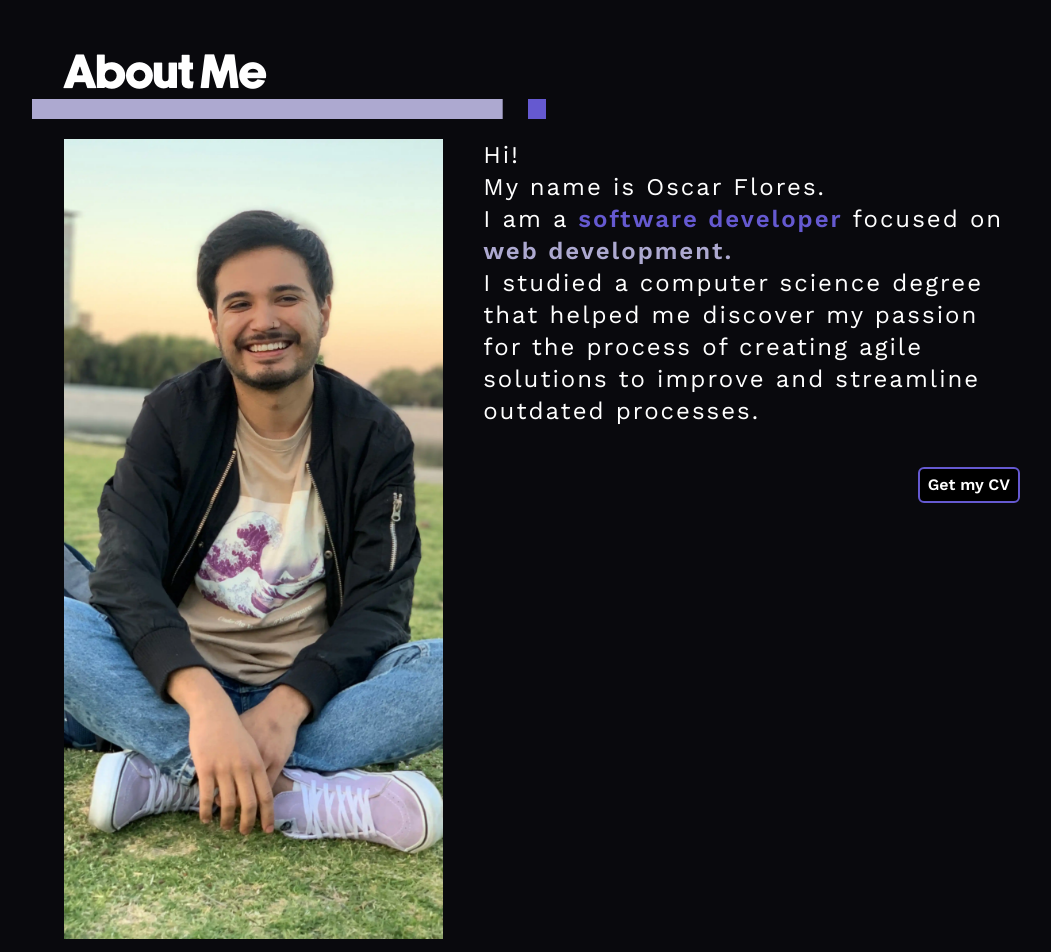
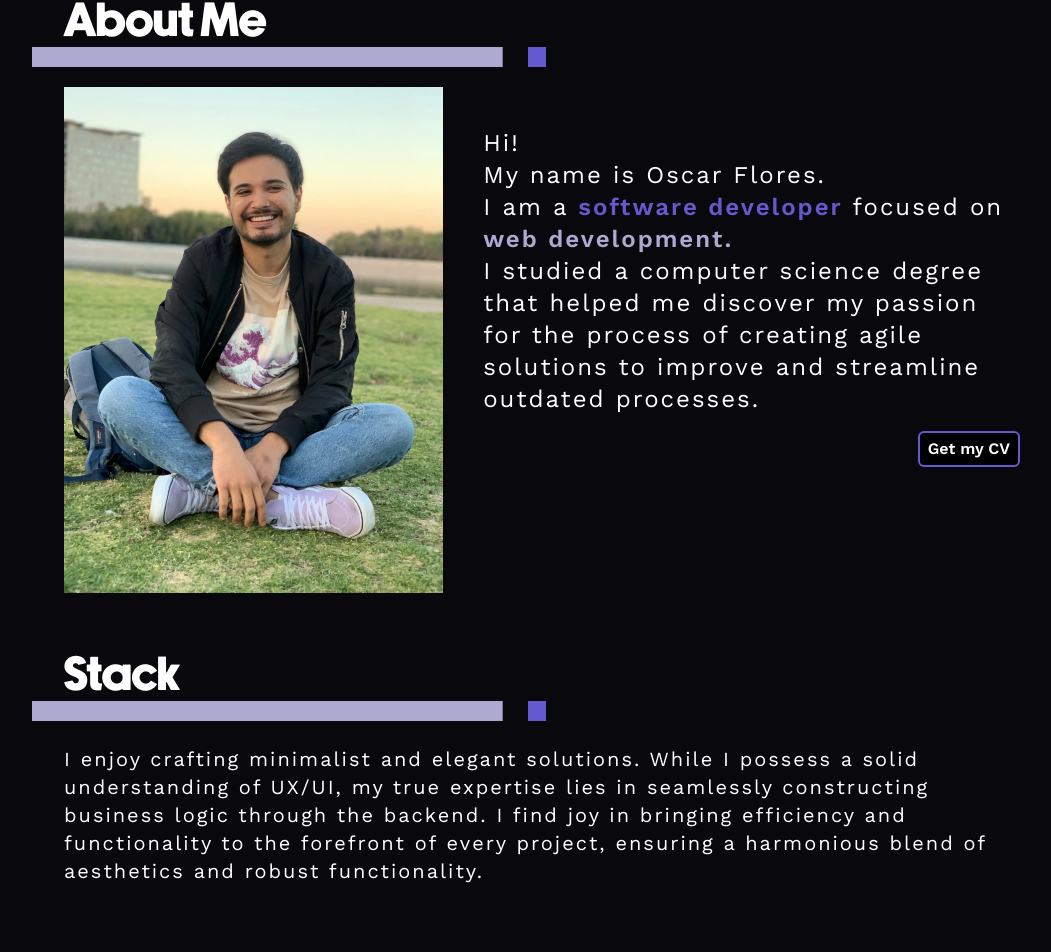
Before and after one commit to Oscar-FV/minimal-portfolio, a React (Vite) app: page / in a window 1280 px wide. Shown: the part 841-1793 px from the top of the page, without its empty margins (94-1145 px from the left). Built offline with nearby package versions, Linux system fonts and the light colour scheme.

Commit message:
aboutme scrollin fixing

```diff
--- a/src/App.tsx
+++ b/src/App.tsx
@@ -8,23 +8,36 @@ function App() {
   return (
     <>
       <NavBar />
-      <Container className="container font-newake flex flex-col justify-center items-center">
+      <Container className="h-[100vh] font-newake flex flex-col justify-center items-center">
         <Logo />
       </Container>
 
-      <Container className='container'>
+      <Container className=''>
         <Tittle tittle="About Me" />
         <AboutMe />
       </Container>
 
-      <Container className="container pt-32">
+      <Container className="">
         <Tittle tittle="Stack" />
 
-        <div className='px-16 py-5'>
-          <p className="text-white text-xl lg:text-2xl font-worksans lg:h-fit whitespace-pre-wrap tracking-[2px] flex-1">
+        <div className="px-16 py-5">
+          <p className="text-white text-xl lg:text-xl font-worksans lg:h-fit whitespace-pre-wrap tracking-[2px] flex-1">
           I enjoy crafting minimalist and elegant solutions. While I possess a solid understanding of UX/UI, my true expertise lies in seamlessly constructing business logic through the backend. I find joy in bringing efficiency and functionality to the forefront of every project, ensuring a harmonious blend of aesthetics and robust functionality.
           </p>
         </div>
+
+        <div className="grid grid-cols-3 grid-rows-3 gap-4 text-white px-16 py-5">
+            <div className="row-span-3">
+
+            </div>
+            <div className="row-span-2">
+
+            </div>
+            <div className="row-span-2">
+
+            </div>
+        </div>
+
       </Container>
 
     </>
--- a/src/components/AboutMe/AboutMe.tsx
+++ b/src/components/AboutMe/AboutMe.tsx
@@ -10,8 +10,9 @@ const AboutMe = () => {
           alt="A Very Talented web Dev"
         />
 
-      <div className="w-10/12 lg:w-full lg:sticky lg:top-0 ">
-        <p className="text-white text-xl lg:text-2xl font-worksans lg:h-fit whitespace-pre-wrap tracking-[2px] flex-1 lg:px-10">
+        <div className="lg:sticky lg:top-0">
+          <div className="w-10/12 lg:w-full lg:sticky lg:space-y-4">
+            <p className="text-white text-xl lg:text-2xl font-worksans lg:h-fit whitespace-pre-wrap tracking-[2px] flex-1 lg:px-10 lg:translate-y-10">
               Hi! <br />
               My name is Oscar Flores.
               <br />I am a{" "}
@@ -38,6 +39,8 @@ const AboutMe = () => {
             </div>
           </div>
         </div>
+
+      </div>
     );
   };
 
--- a/src/components/Container/Container.tsx
+++ b/src/components/Container/Container.tsx
@@ -3,11 +3,12 @@ import { ReactNode } from "react";
 interface ContainerProps{
     children: ReactNode;
     className?: string;
+
 }
 
 const Container = ( {children, className}: ContainerProps ) => {
   return (
-    <div className={`h-[100vh] ${className}`} >
+    <div className={`container py-5 ${className}`} >
 
         {children}
 
--- a/src/components/NavBar/NavBar.tsx
+++ b/src/components/NavBar/NavBar.tsx
@@ -2,7 +2,7 @@ import miniLogo from '../../assets/imgs/miniLogo.png'
 
 const NavBar = () => {
   return (
-    <nav className="flex justify-between items-center sticky top-0 z-20 bg-black py-3 px-6 lg:px-16">
+    <nav className="flex justify-between items-center fixed z-10 top-0 bg-black py-3 px-6 lg:px-16 w-full">
       <img src={miniLogo} alt="" className="w-[10%] lg:w-[3rem] cursor-pointer"/>
       <ul className="flex gap-8 justify-end items-center">
         <li className="cursor-pointer">About</li>
```
Lines whose indentation alone changed are shown as unchanged.
